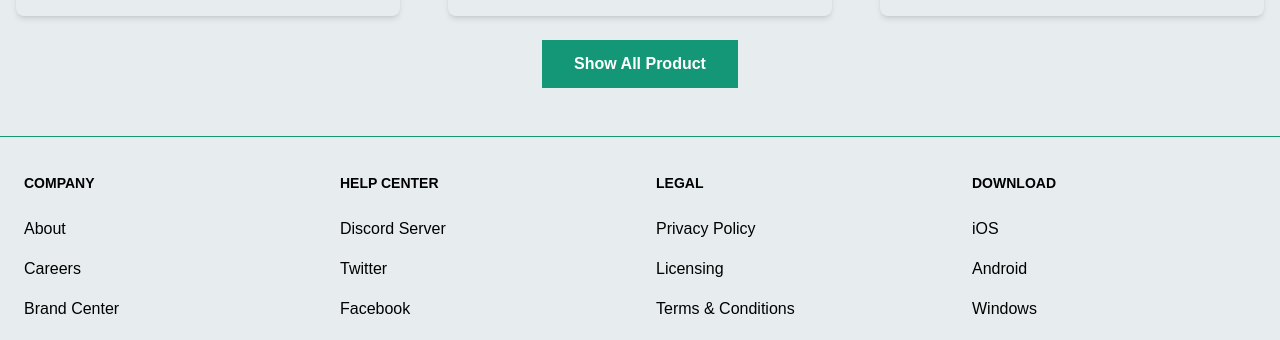
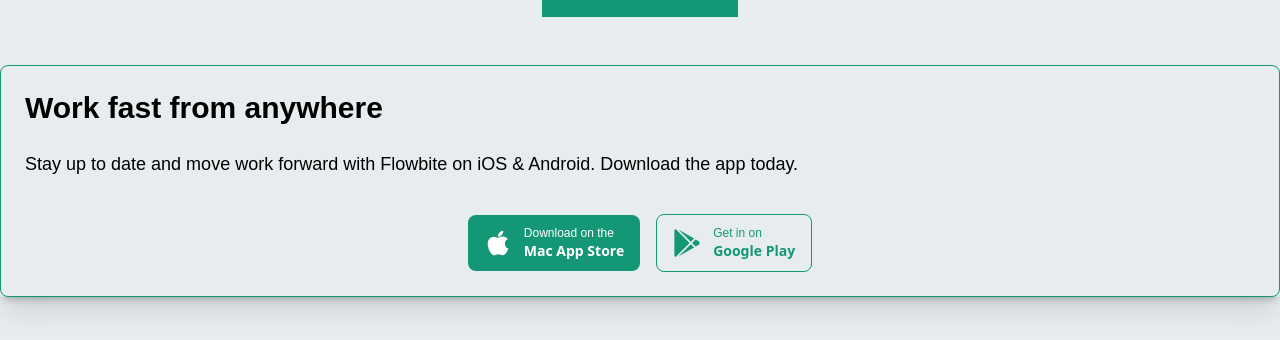
Before and after one commit to coddermoon/laptopella-client, a React (Create React App) app: page / in a window 1280 px wide. Shown: the part 2341-2681 px from the top of the page. Built offline with nearby package versions, Linux system fonts and the light colour scheme.

Commit message:
done homepage design

```diff
--- a/src/pages/Homepage/Brands/Brands.js
+++ b/src/pages/Homepage/Brands/Brands.js
@@ -8,16 +8,16 @@
 import "swiper/css/bundle";
 const Brands = () => {
 
-    const brandsPhoto = [brand1,brand2,brand3,brand4]
+    const brandsPhoto = [brand1,brand2,brand3,brand4,brand2,brand3,brand4,]
 
     return (
-        <div div className='container mx-auto'>
-            <div>
+        <div div className='container mx-auto my-5'>
+            <div className='my-10'>
                 <h2 className='text-center text-4xl font-bold my-5'>Our Brands</h2>
                 <p className='w-2/3 mx-auto  mb-6 font-light text-gray-500 lg:mb-8 md:text-lg lg:text-xl dark:text-gray-400 text-center'>Lorem ipsum dolor sit amet consectetur adipisicing elit. Quia voluptatum laboriosam eum veritatis magnam eius exercitationem eligendi consequuntur nemo quidem!</p>
             </div>
         <Swiper
-          slidesPerView={5}
+          slidesPerView={8}
           spaceBetween={30}
           pagination={{
             clickable: true,
--- a/src/pages/Homepage/Home/Home.js
+++ b/src/pages/Homepage/Home/Home.js
@@ -2,6 +2,7 @@
 import Products from '../../Shared/Products/Products';
 import Brands from '../Brands/Brands';
 import Hero from '../Hero/Hero';
+import Subscription from '../Subscription/Subscription';
 
 const Home = () => {
     return (
@@ -9,6 +10,7 @@
             <Hero/>
             <Brands/>
             <Products/>
+            <Subscription/>
         </main>
     );
 };
--- /dev/null
+++ b/src/pages/Homepage/Subscription/Subscription.js
@@ -0,0 +1,80 @@
+import { Card } from 'flowbite-react';
+import React from 'react';
+import { Link } from 'react-router-dom';
+
+const Subscription = () => {
+    return (
+<div className='container mx-auto my-12 shadow-xl'>
+
+<Card className='border border-primary'>
+  <h5 className="mb-2 text-3xl font-bold text-gray-900 dark:text-white">
+    Work fast from anywhere
+  </h5>
+  <p className="mb-5 text-base text-gray-500 dark:text-gray-400 sm:text-lg">
+    Stay up to date and move work forward with Flowbite on iOS & Android. Download the app today.
+  </p>
+  <div className="items-center justify-center space-y-4 sm:flex sm:space-y-0 sm:space-x-4">
+    <Link
+      href="#"
+      className="inline-flex w-full items-center justify-center rounded-lg bg-gray-800 px-4 py-2.5 text-white hover:bg-gray-700 focus:outline-none focus:ring-4 focus:ring-gray-300 dark:bg-gray-700 dark:hover:bg-gray-600 dark:focus:ring-gray-700 sm:w-auto bg-primary text-[#fff]"
+    >
+      <svg
+        className="mr-3 h-7 w-7"
+        aria-hidden="true"
+        focusable="false"
+        data-prefix="fab"
+        data-icon="apple"
+        role="img"
+        xmlns="http://www.w3.org/2000/svg"
+        viewBox="0 0 384 512"
+      >
+        <path
+          fill="currentColor"
+          d="M318.7 268.7c-.2-36.7 16.4-64.4 50-84.8-18.8-26.9-47.2-41.7-84.7-44.6-35.5-2.8-74.3 20.7-88.5 20.7-15 0-49.4-19.7-76.4-19.7C63.3 141.2 4 184.8 4 273.5q0 39.3 14.4 81.2c12.8 36.7 59 126.7 107.2 125.2 25.2-.6 43-17.9 75.8-17.9 31.8 0 48.3 17.9 76.4 17.9 48.6-.7 90.4-82.5 102.6-119.3-65.2-30.7-61.7-90-61.7-91.9zm-56.6-164.2c27.3-32.4 24.8-61.9 24-72.5-24.1 1.4-52 16.4-67.9 34.9-17.5 19.8-27.8 44.3-25.6 71.9 26.1 2 49.9-11.4 69.5-34.3z"
+        />
+      </svg>
+      <div className="text-left">
+        <div className="mb-1 text-xs">
+          Download on the
+        </div>
+        <div className="-mt-1 font-sans text-sm font-semibold">
+          Mac App Store
+        </div>
+      </div>
+    </Link>
+    <Link
+      href="#"
+      className="inline-flex w-full items-center justify-center rounded-lg bg-gray-800 px-4 py-2.5 text-white hover:bg-gray-700 focus:outline-none focus:ring-4 focus:ring-gray-300 dark:bg-gray-700 dark:hover:bg-gray-600 dark:focus:ring-gray-700 sm:w-auto border border-primary text-primary"
+    >
+      <svg
+        className="mr-3 h-7 w-7"
+        aria-hidden="true"
+        focusable="false"
+        data-prefix="fab"
+        data-icon="google-play"
+        role="img"
+        xmlns="http://www.w3.org/2000/svg"
+        viewBox="0 0 512 512"
+      >
+        <path
+          fill="currentColor"
+          d="M325.3 234.3L104.6 13l280.8 161.2-60.1 60.1zM47 0C34 6.8 25.3 19.2 25.3 35.3v441.3c0 16.1 8.7 28.5 21.7 35.3l256.6-256L47 0zm425.2 225.6l-58.9-34.1-65.7 64.5 65.7 64.5 60.1-34.1c18-14.3 18-46.5-1.2-60.8zM104.6 499l280.8-161.2-60.1-60.1L104.6 499z"
+        />
+      </svg>
+      <div className="text-left">
+        <div className="mb-1 text-xs">
+          Get in on
+        </div>
+        <div className="-mt-1 font-sans text-sm font-semibold">
+          Google Play
+        </div>
+      </div>
+    </Link>
+  </div>
+</Card>
+
+</div>
+    );
+};
+
+export default Subscription;
```
